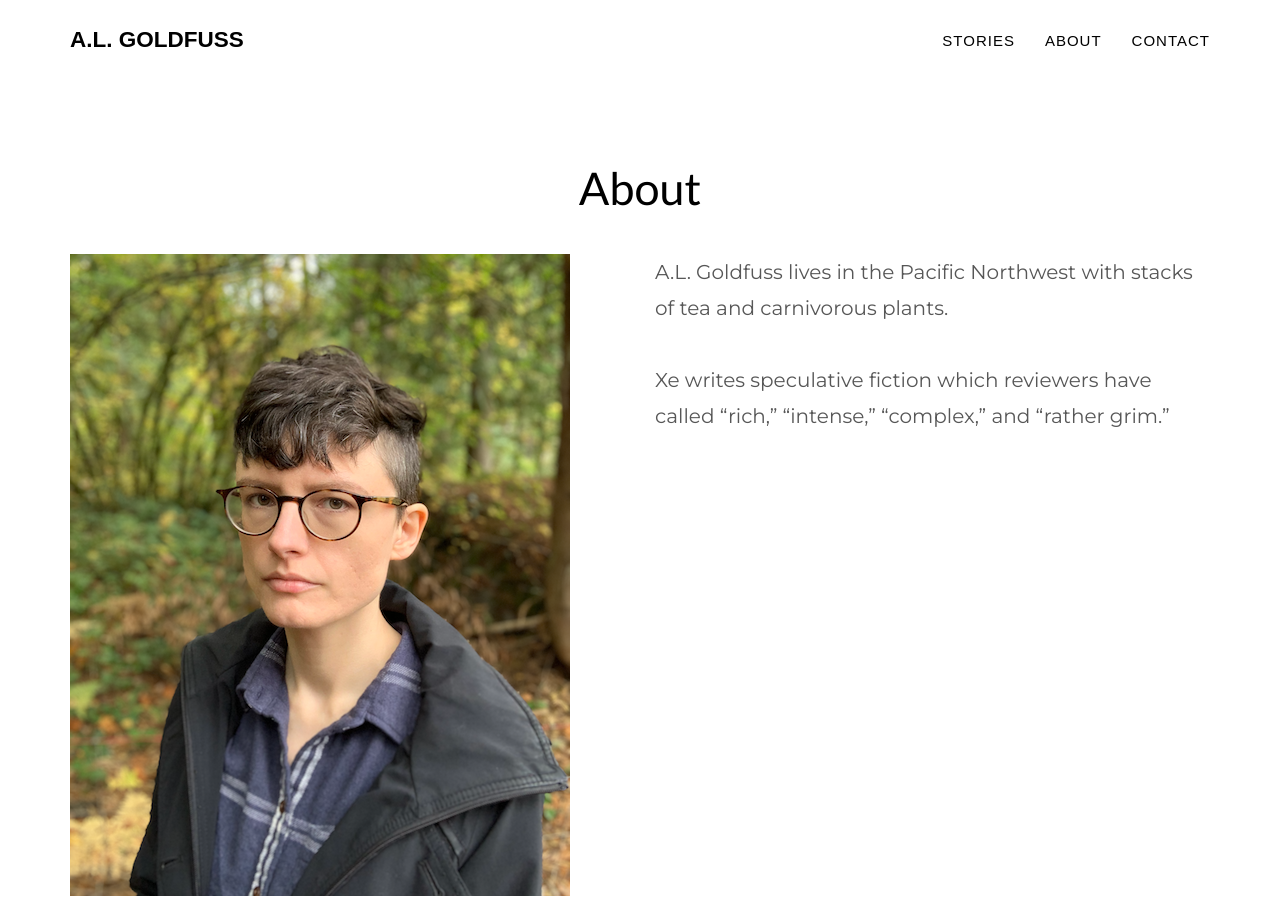
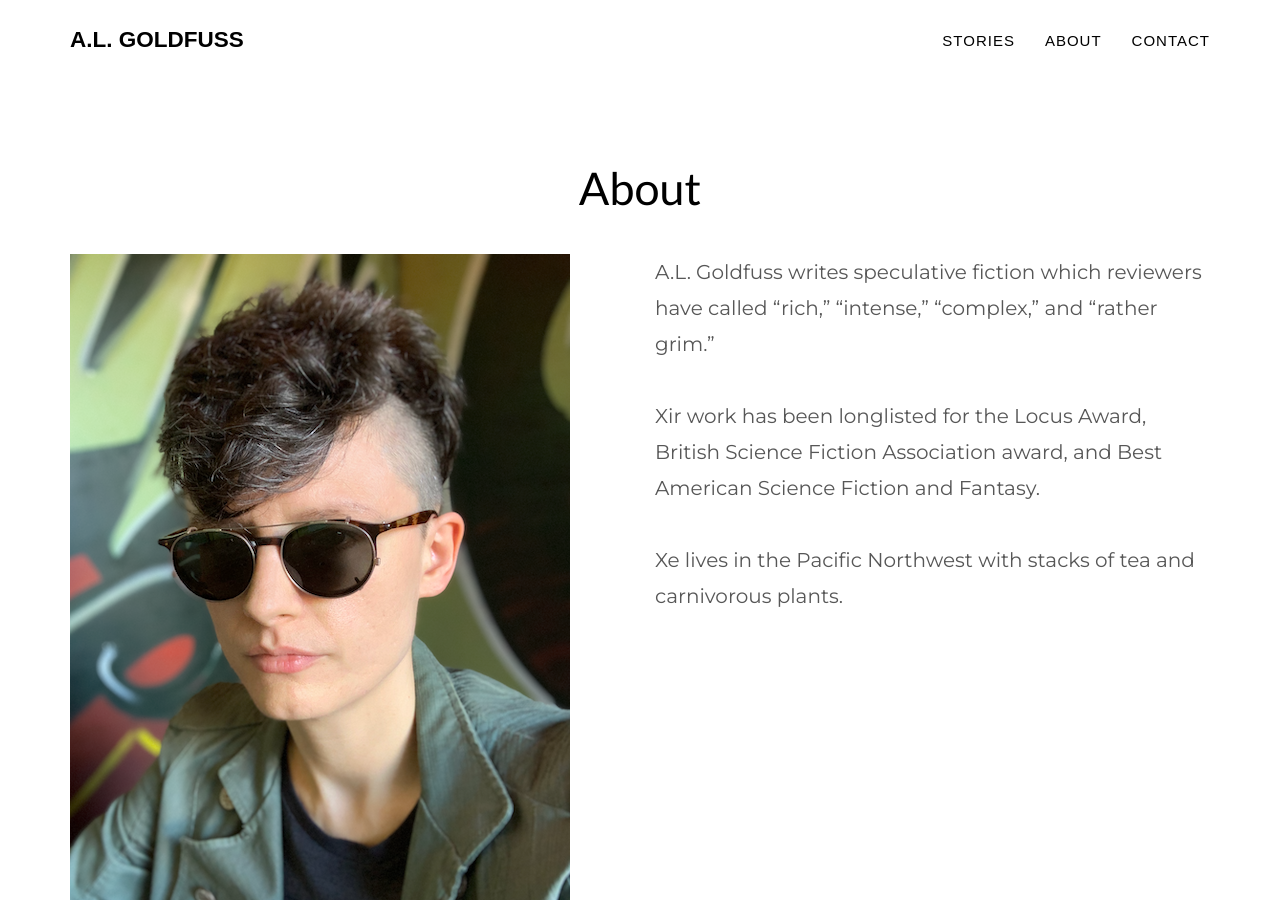
Before and after one commit to algoldfuss/algoldfuss.github.io, a Jekyll site: the page built from _posts/2023-10-01-where-the-god-knives-tread.markdown, in a window 1280 px wide and 900 px high, scrolled down 1461 px. Built offline with Jekyll 4.4.1, drawn with Linux system fonts in a browser that asks for light colours.

Commit message:
update bio, god-knives BASFF

```diff
--- a/_includes/about.html
+++ b/_includes/about.html
@@ -11,10 +11,10 @@
     </div>
     <div class="row">
       <div class="col-lg-4">
-        <img src="img/algoldfuss-woods.png" alt="A white person with short curly brown hair and glasses wearing a blue flannel shirt and black rain jacket.">
+        <img src="img/algoldfuss-sunglasses.png" alt="A white person with short curly brown hair and glasses wearing sunglasses and a green jacket.">
       </div>
       <div class="col-lg-6 col-lg-offset-2 align-self-center">
-        <p>A.L. Goldfuss lives in the Pacific Northwest with stacks of tea and carnivorous plants. <br> <br> Xe writes speculative fiction which reviewers have called “rich,” “intense,” “complex,” and “rather grim.” </p>
+        <p>A.L. Goldfuss writes speculative fiction which reviewers have called “rich,” “intense,” “complex,” and “rather grim.” <br> <br> Xir work has been longlisted for the Locus Award, British Science Fiction Association award, and Best American Science Fiction and Fantasy. <br> <br> Xe lives in the Pacific Northwest with stacks of tea and carnivorous plants. </p>
       </div>
     </div>
   </div>
--- a/_posts/2023-10-01-where-the-god-knives-tread.markdown
+++ b/_posts/2023-10-01-where-the-god-knives-tread.markdown
@@ -16,6 +16,7 @@ description: |-
 
     <i>When the ship’s scanners first chirped in the dead of night, Sien figured it was another misfire---light reflecting off asteroid ice, solar radiation, space dust. But xe still slid from xir berth into the chilly, cramped cockpit, eyes bleary as xe ran the numbers again. And this was no misfire.</i></br></br>
 
+    Notable story, Best American Science Fiction and Fantasy 2024</br>
     BSFA Awards Longlist</br>
     Locus Recommended Reading List</br>
     Nebula Recommended Reading List</br>
```
Also changed, not shown: img/algoldfuss-sunglasses.png (added).
